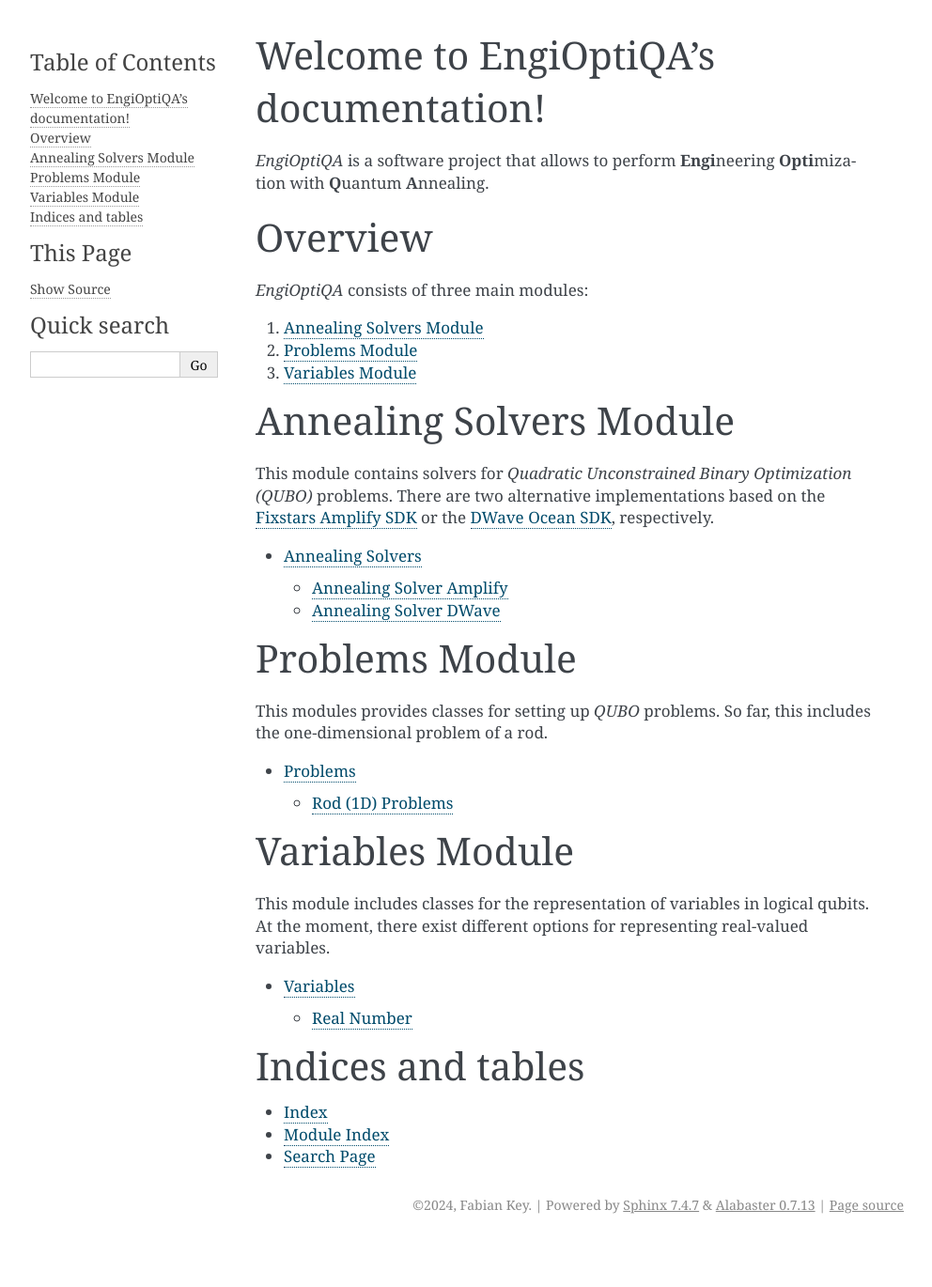
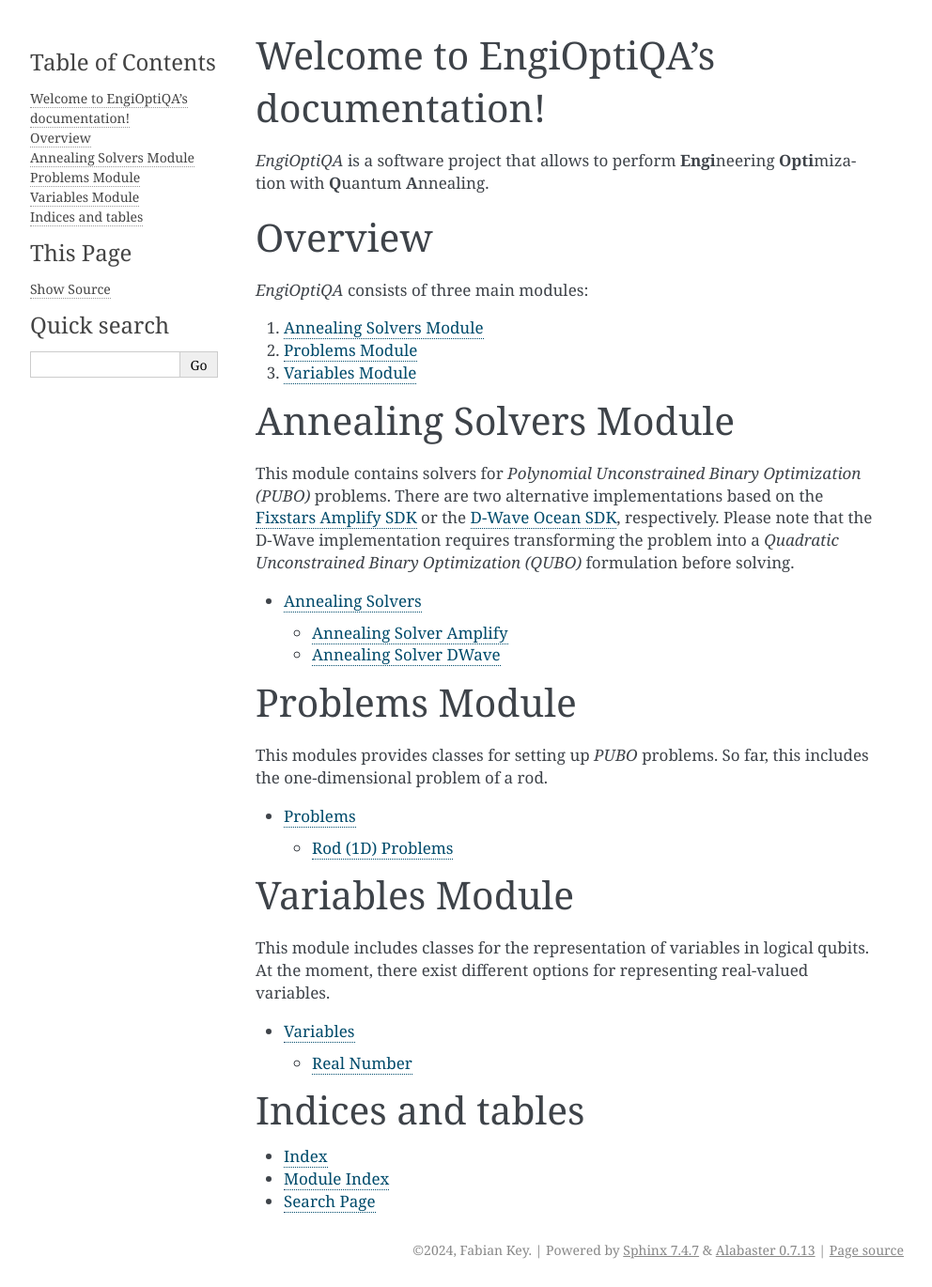
Before and after one commit to EngiOptiQA/EngiOptiQA, a Sphinx documentation site: the page built from docs/index.rst, in a window 1280 px wide. Shown: the whole page at 94% size, without its empty margins (148-1140 px from the left). Built offline with Sphinx 7.4.7, drawn with Linux system fonts in a browser that asks for light colours; before the commit the page ends 1322 px from its top, so only the background shows below that.

Commit message:
Update documentation to reflect general problem character (non-QUBO)

```diff
--- a/docs/index.rst
+++ b/docs/index.rst
@@ -22,8 +22,9 @@
 Annealing Solvers Module
 ========================
 
-This module contains solvers for *Quadratic Unconstrained Binary Optimization (QUBO)* problems.
-There are two alternative implementations based on the `Fixstars Amplify SDK <https://amplify.fixstars.com/en/sdk>`_ or the `DWave Ocean SDK <https://www.dwavesys.com/solutions-and-products/ocean/>`_, respectively.
+This module contains solvers for *Polynomial Unconstrained Binary Optimization (PUBO)* problems.
+There are two alternative implementations based on the `Fixstars Amplify SDK <https://amplify.fixstars.com/en/sdk>`_ or the `D-Wave Ocean SDK <https://www.dwavesys.com/solutions-and-products/ocean/>`_, respectively.
+Please note that the D‑Wave implementation requires transforming the problem into a *Quadratic Unconstrained Binary Optimization (QUBO)* formulation before solving.
 
 .. toctree::
    :maxdepth: 2
@@ -35,7 +36,7 @@
 Problems Module
 ===============
 
-This modules provides classes for setting up *QUBO* problems.
+This modules provides classes for setting up *PUBO* problems.
 So far, this includes the one-dimensional problem of a rod.
 
 .. toctree::
```
